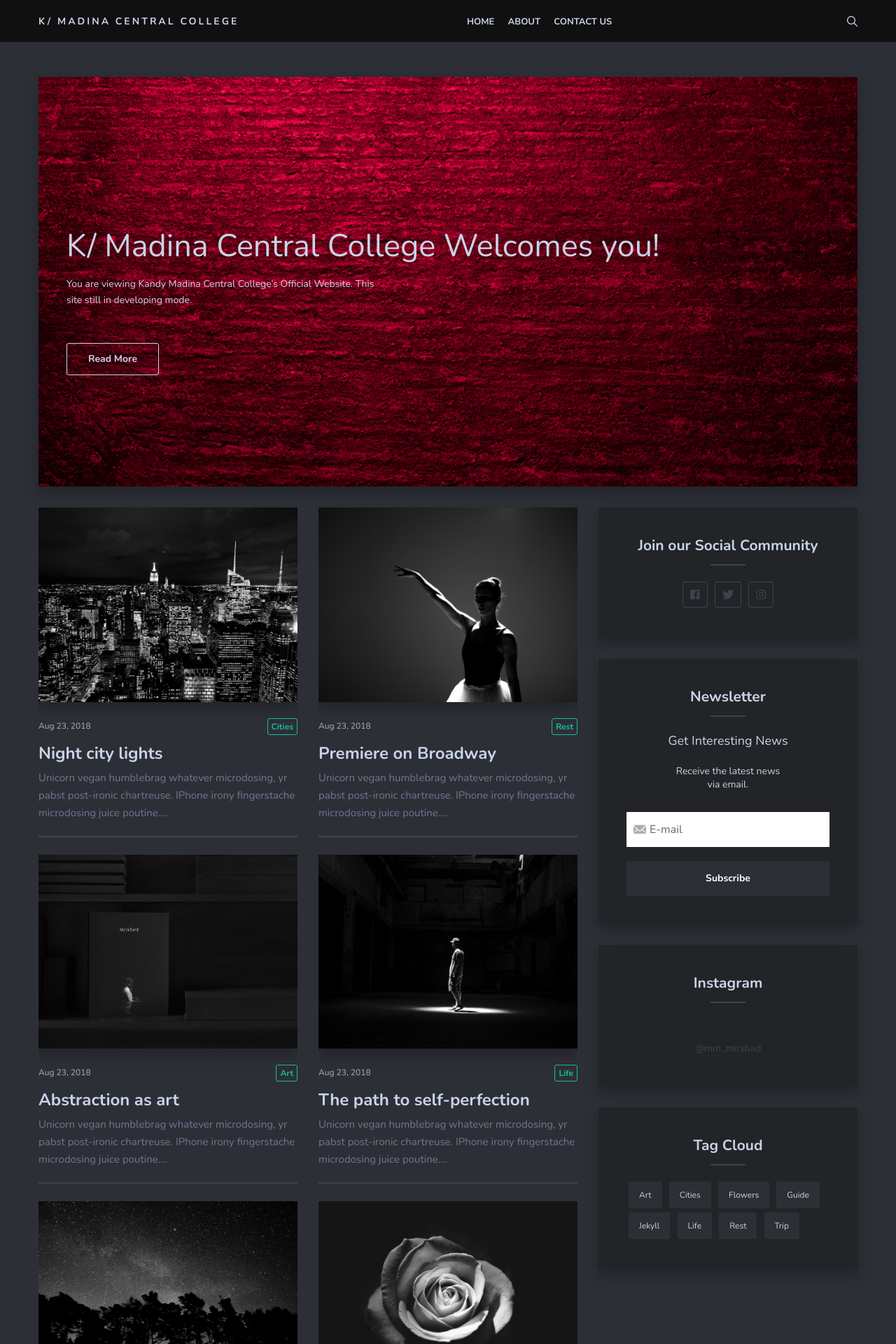
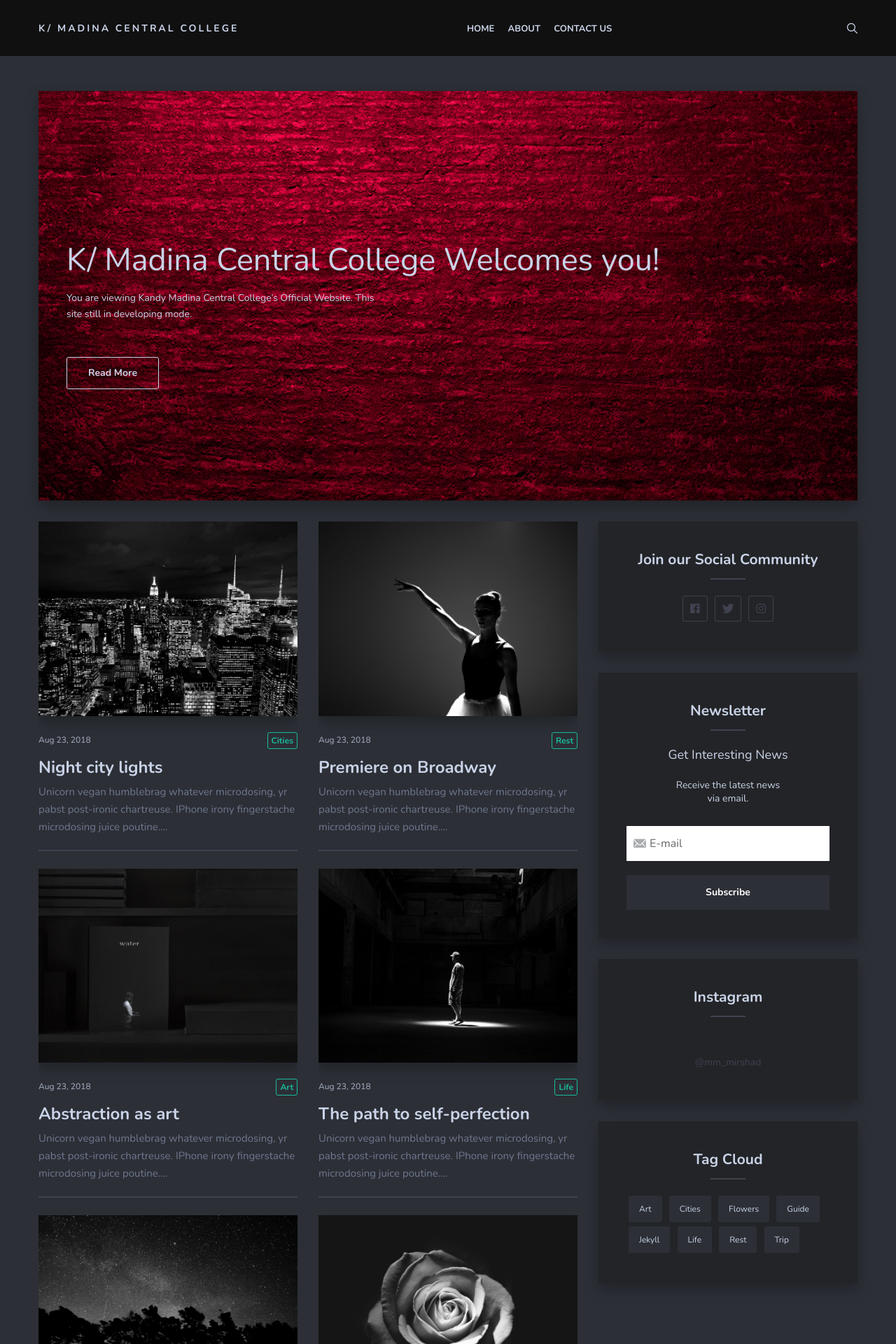
Before and after one commit to techlanka/kmcc, a Jekyll site: the page built from index.html, in a window 1280 px wide. Shown: the top 1920 px of the page at 70% size. Built offline with Jekyll 4.4.1, drawn with Linux system fonts in a browser that asks for light colours; the list of posts is cut into pages by our own code.

Commit message:
Update _home.scss

```diff
--- a/_sass/4-layouts/_home.scss
+++ b/_sass/4-layouts/_home.scss
@@ -5,7 +5,7 @@
 }
 
 .header, .header-box {
-  height: 60px;
+  height: 80px;
 }
 
 .header-box {
```
